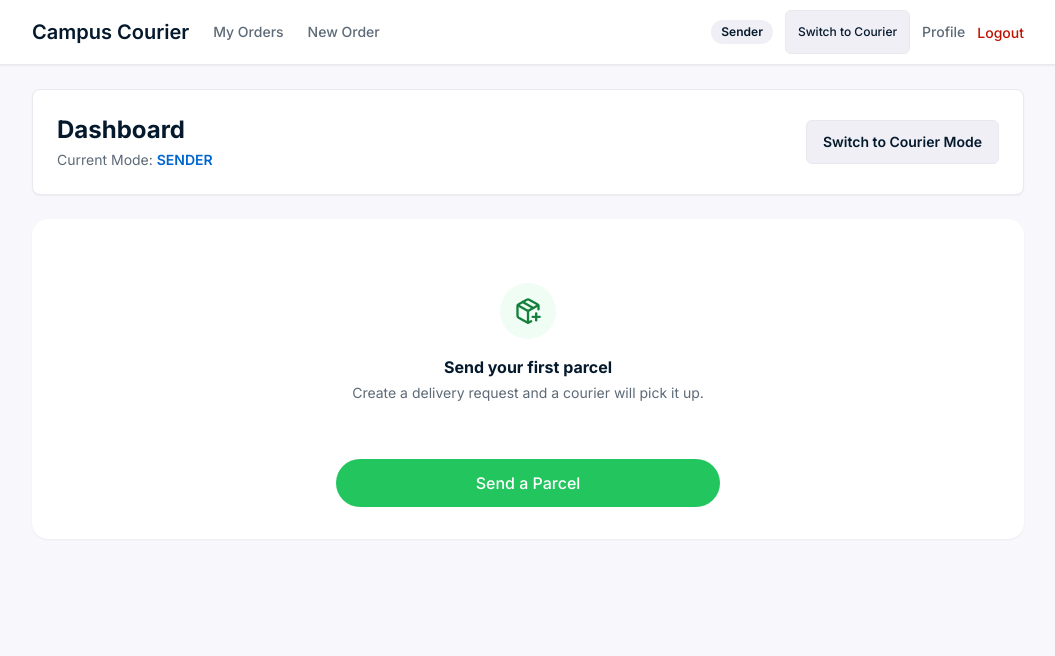
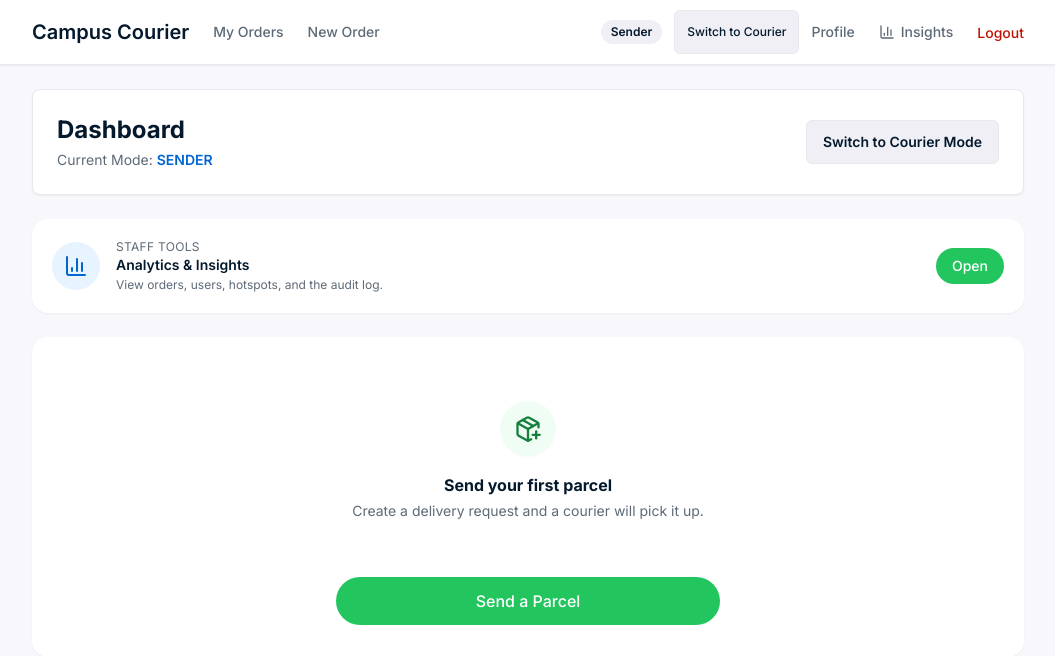
Before and after one commit to kashan2023official-beep/CampusDrop, a Django app: page /dashboard/ in a window 1280 px wide. Shown: the top 656 px of the page, without its empty margins (112-1167 px from the left). Run offline with Django 5.2, Linux system fonts and the light colour scheme; the visitor is signed in with stand-in values (Sample User, id 1); data that the repository does not hold is empty; some libraries are stand-ins or nearby versions.

Commit message:
Remove hotspots map from courier available and add staff insights navigation

```diff
--- a/campus_courier_project/templates/base.html
+++ b/campus_courier_project/templates/base.html
@@ -137,6 +137,15 @@
             </button>
           </form>
 
+          {% if user.is_staff %}
+          <a href="{% url 'insights_dashboard' %}"
+             class="p-2 rounded-full text-brand-navySubtext hover:bg-brand-greyLight
+                    focus-visible:outline-none focus-visible:ring-2 focus-visible:ring-brand-greenDark"
+             aria-label="Staff Insights">
+            <i data-lucide="bar-chart-3" class="w-5 h-5"></i>
+          </a>
+          {% endif %}
+
           <a href="{% url 'profile' %}" class="min-h-touch min-w-touch inline-flex items-center justify-center rounded-full focus-visible:outline-none focus-visible:ring-2 focus-visible:ring-brand-greenDark focus-visible:ring-offset-2" aria-label="Profile">
             <div class="w-9 h-9 rounded-full bg-brand-greenSoft text-brand-greenDarkText flex items-center justify-center font-semibold text-sm">
               {{ user.username|slice:":1"|upper }}
@@ -208,6 +217,17 @@
               <a href="{% url 'profile' %}" class="text-sm font-medium text-brand-navySubtext hover:text-brand-blueDarkText transition">
                 Profile
               </a>
+
+              {% if user.is_staff %}
+              <a href="{% url 'insights_dashboard' %}"
+                 class="inline-flex items-center gap-1.5 px-3 py-1.5 rounded-full text-sm font-medium
+                        text-brand-navySubtext hover:bg-brand-greyLight hover:text-brand-navy
+                        focus-visible:outline-none focus-visible:ring-2 focus-visible:ring-brand-greenDark
+                        focus-visible:ring-offset-2">
+                <i data-lucide="bar-chart-3" class="w-4 h-4"></i>
+                Insights
+              </a>
+              {% endif %}
 
               <form method="post" action="{% url 'logout' %}" class="inline">
                 {% csrf_token %}
--- a/campus_courier_project/templates/core/dashboard.html
+++ b/campus_courier_project/templates/core/dashboard.html
@@ -24,6 +24,26 @@
       </form>
     </div>
   </div>
+
+  {% if user.is_staff %}
+  <div class="mb-6 bg-white rounded-2xl shadow-sm p-5 flex items-center gap-4">
+    <div class="w-12 h-12 rounded-full bg-brand-blue/15 flex items-center justify-center shrink-0">
+      <i data-lucide="bar-chart-3" class="w-6 h-6 text-brand-blueDarkText"></i>
+    </div>
+    <div class="flex-1 min-w-0">
+      <p class="text-xs uppercase tracking-wide text-brand-navySubtext">Staff Tools</p>
+      <p class="text-sm font-semibold text-brand-navy">Analytics & Insights</p>
+      <p class="text-xs text-brand-navySubtext mt-0.5">
+        View orders, users, hotspots, and the audit log.
+      </p>
+    </div>
+    <a href="{% url 'insights_dashboard' %}"
+       class="shrink-0 px-4 py-2 rounded-full bg-brand-green text-white text-sm font-medium
+              focus-visible:outline-none focus-visible:ring-2 focus-visible:ring-brand-greenDark">
+      Open
+    </a>
+  </div>
+  {% endif %}
 
   {% if current_mode == 'sender' %}
     {% if not request.user.sent_orders.all %}
```
Also changed, not shown: campus_courier_project/templates/couriers/available.html (+0 -8 lines).
